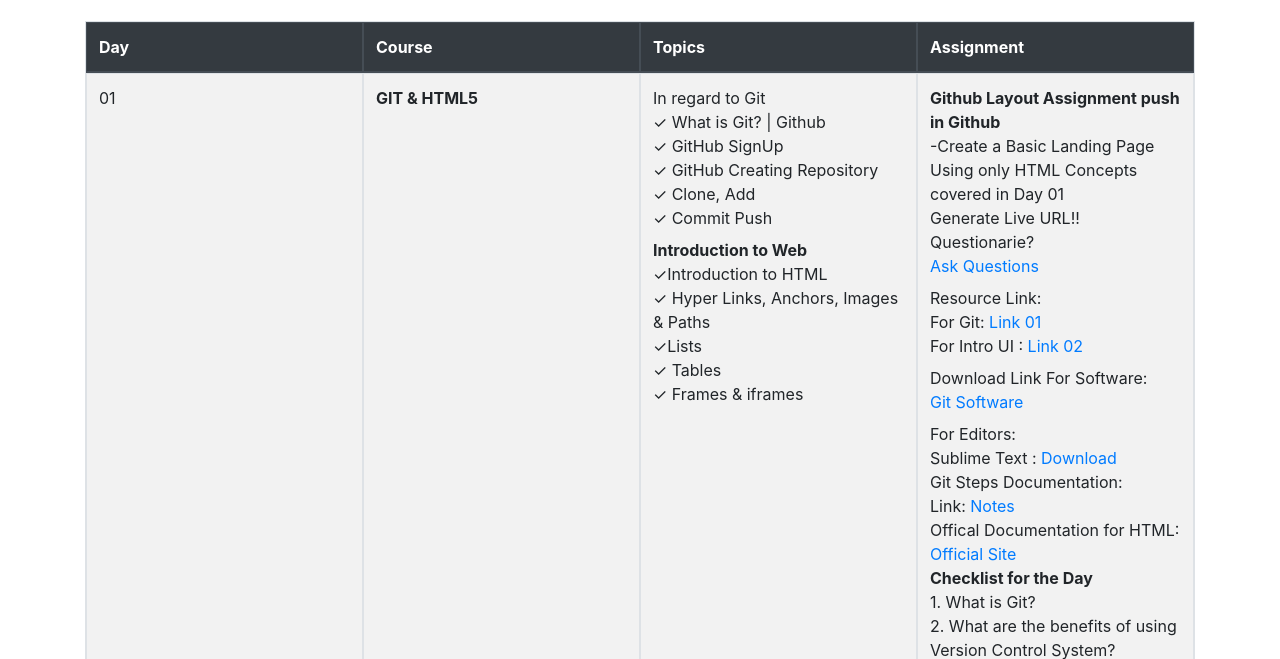
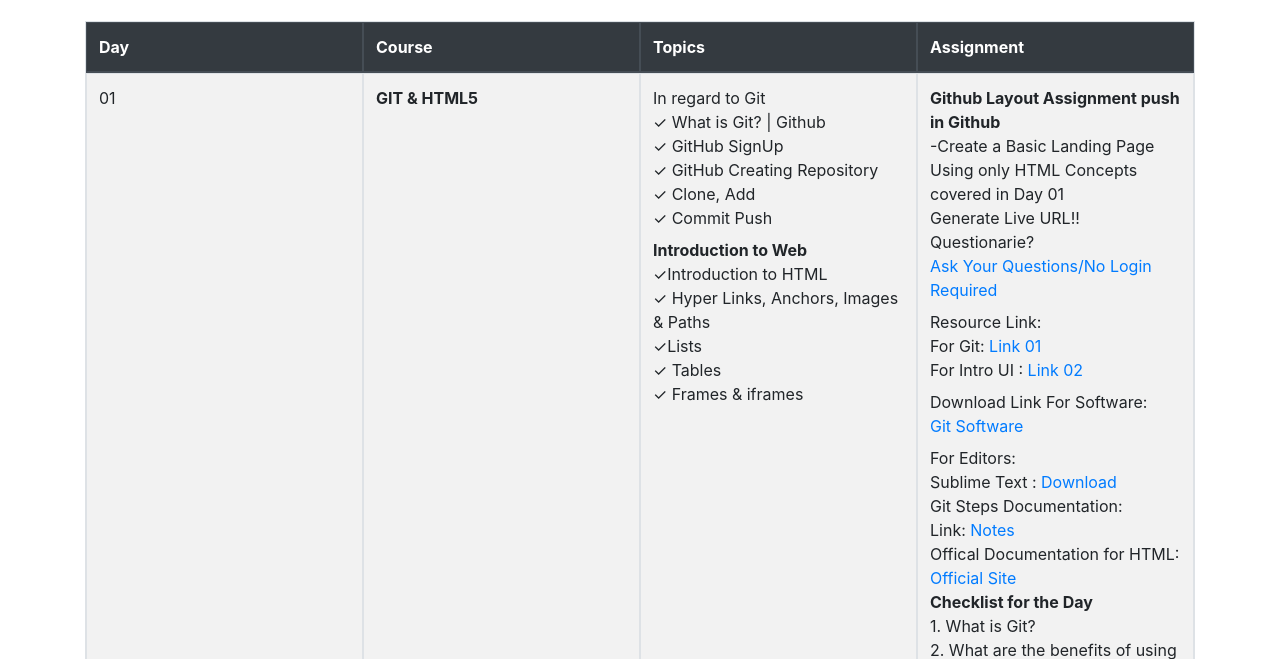
Before and after one commit to Johnnytrainer/apskills, a plain HTML site: page index.html in a window 1280 px wide. Shown: the part 108-767 px from the top of the page. Drawn offline with nearby package versions, Linux system fonts and the light colour scheme.

Commit message:
Update index.html

```diff
--- a/index.html
+++ b/index.html
@@ -56,7 +56,7 @@
 <div> Generate Live URL!! </div>
 
 <div> Questionarie? </div>
-<div> <a href="https://docs.google.com/forms/d/e/1FAIpQLSfvSnYB5rYdW9tWEV9gXSRlJv5zXap9RyXBdNaOHGRHWkaaUw/viewform"> Ask Questions </a></div>
+<div> <a href="https://docs.google.com/forms/d/e/1FAIpQLSfvSnYB5rYdW9tWEV9gXSRlJv5zXap9RyXBdNaOHGRHWkaaUw/viewform"> Ask Your Questions/No Login Required </a></div>
 
 <div class="mt-2">Resource Link: </div>
 <div> For Git: <a href="https://lnkd.in/fmW64tz" target="_blank"> Link 01 </a> </div>
```
